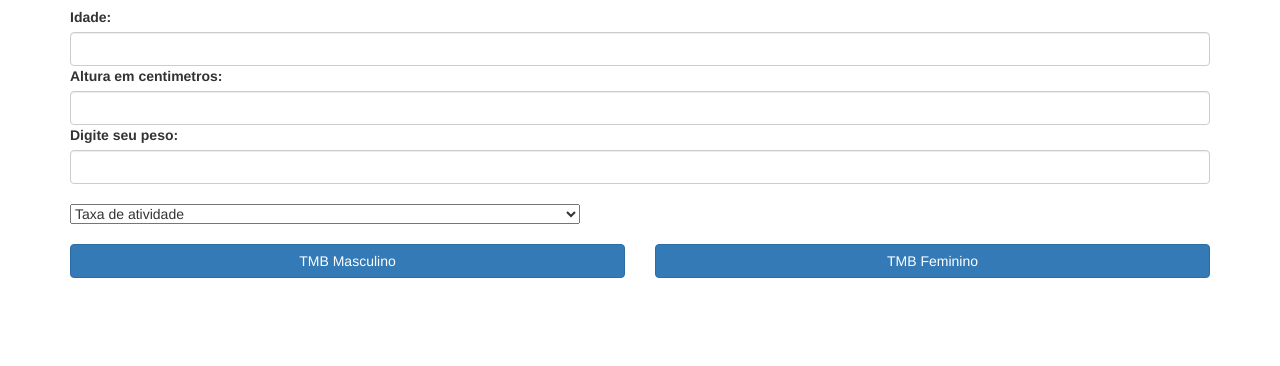
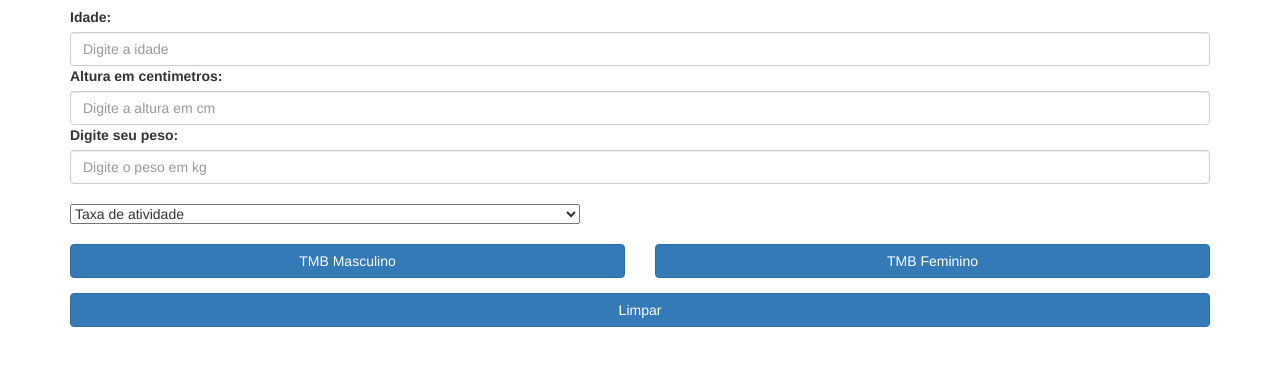
Before and after one commit to CarlosEduard03/New-project-, a website: page www/index.html in a window 1280 px wide. Shown: the part 56-422 px from the top of the page. Drawn offline with nearby package versions, Linux system fonts and the light colour scheme.

Commit message:
inicio do js

```diff
--- a/www/components/a.js
+++ b/www/components/a.js
@@ -1 +1,8 @@
-// This is a JavaScript file
+
+$(document).on("click","#apagar",function(){
+v1= parseFloat($(resultado).val());
+$("#idade").val("");
+$("#altura").val("");
+$("#peso").val("");
+var re = $("#resultado").val();
+});
--- a/www/index.html
+++ b/www/index.html
@@ -21,19 +21,19 @@
    <div class="row">
 	<div class="col-xs-12">
       <label for="">Idade: </label><br>
-      <input type="number" class="form-control" id="idade">
+      <input type="number" class="form-control" id="idade" placeholder="Digite a idade">
   </div>
 </div>
   <div class="row">
 	<div class="col-xs-12">
       <label for="">Altura em centimetros: </label><br>
-      <input type="number" class="form-control" id="altura">
+      <input type="number" class="form-control" id="altura" placeholder="Digite a altura em cm">
   </div>
 </div>
     <div class="row">
 	   <div class="col-xs-12">
       <label for="">Digite seu peso: </label><br>
-      <input type="number" class="form-control" id="peso" >
+      <input type="number" class="form-control" id="peso" placeholder="Digite o peso em kg" >
   </div>
 </div>
 <br>
@@ -62,10 +62,17 @@
     </div>
   </div>
    </div>
-
+  <div class="row">
+<div class="col-xs-12">
+    <div class="form-group">
+      <button class="btn btn-primary btn-block" id="apagar">Limpar</button>
+    </div>
+  </div>
+   </div>
 </div>
 </div>
 
 
+
 </body>
 </html>
```
